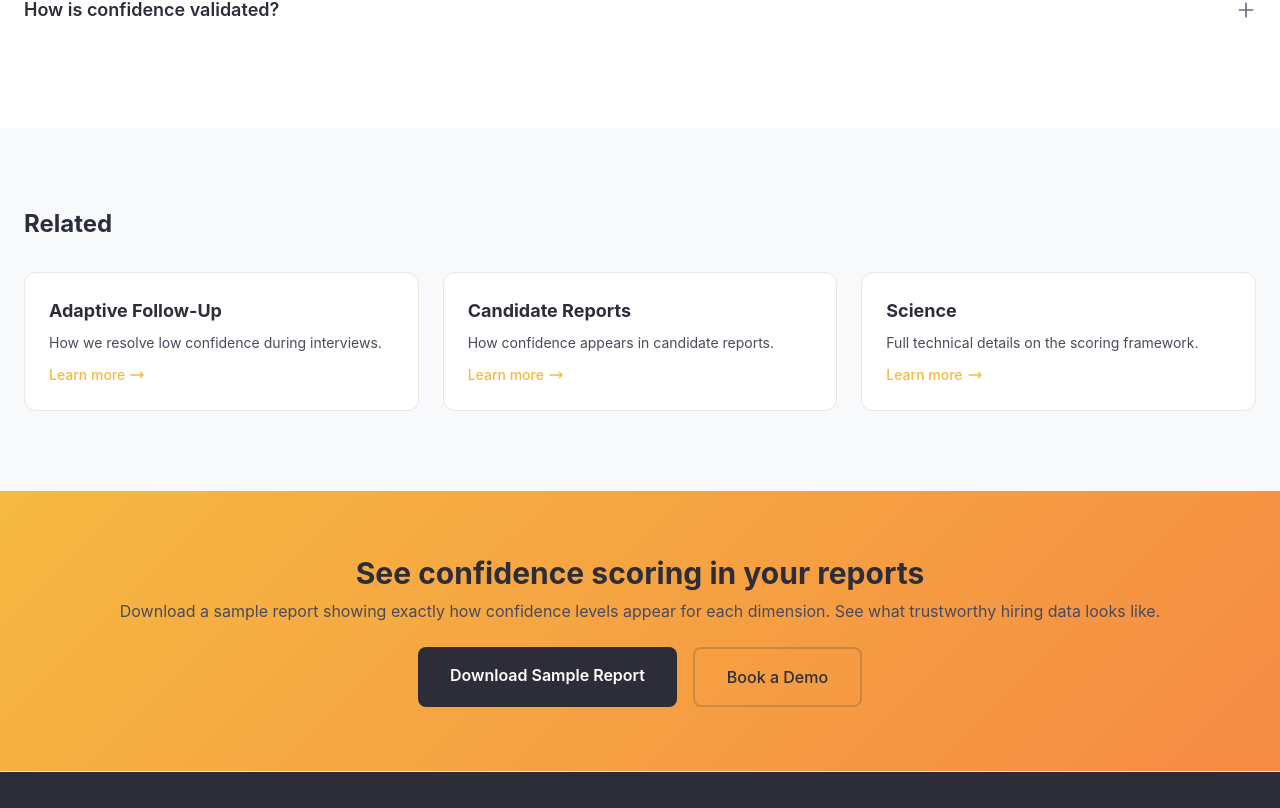
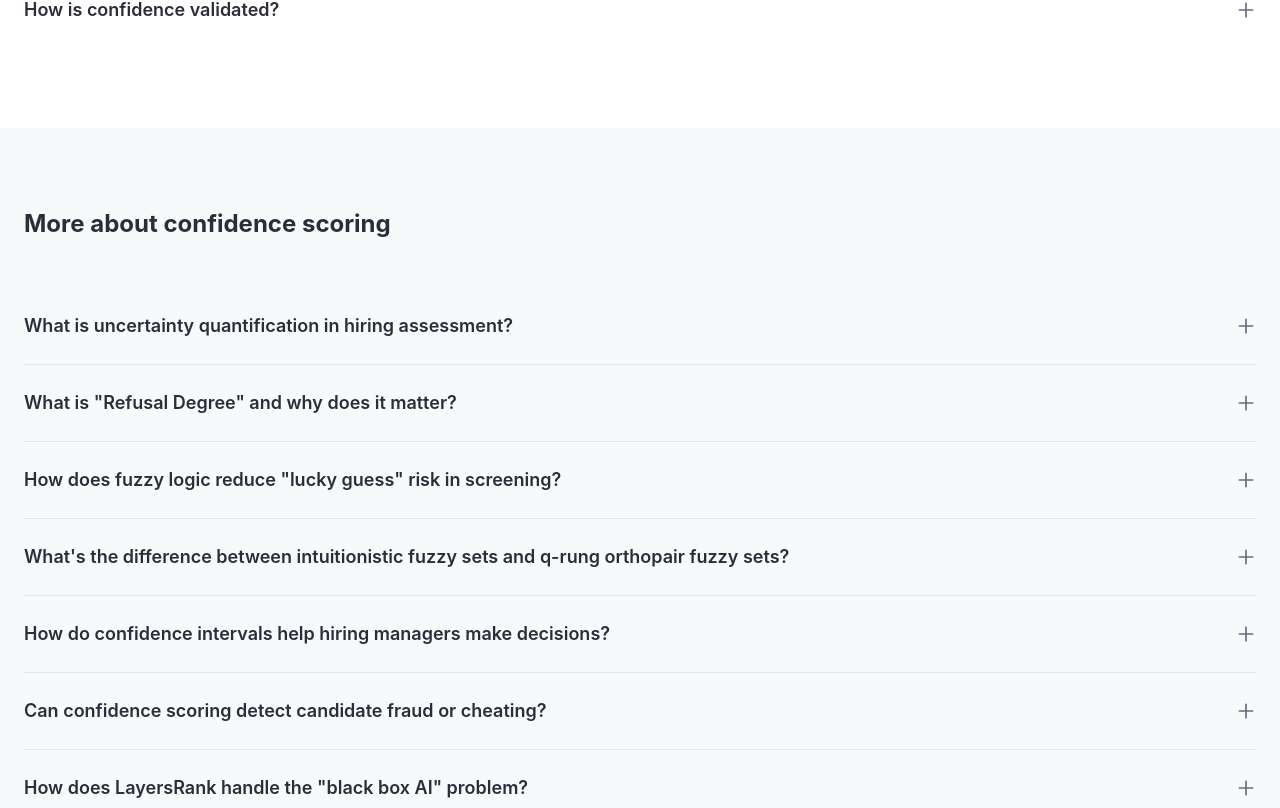
Before and after one commit to piyooshrai/LayersRankWeb, a Next.js app: page /product/confidence-scoring in a window 1280 px wide. Shown: the part 9632-10440 px from the top of the page. Built offline with nearby package versions, Linux system fonts and the light colour scheme.

Commit message:
Add long-tail SEO FAQ section to confidence-scoring page
https://claude.ai/code/session_018DE9Ho5mqaFhwHsjkAjGnU

```diff
--- a/app/product/confidence-scoring/page.tsx
+++ b/app/product/confidence-scoring/page.tsx
@@ -65,10 +65,41 @@ const faqs = [
   },
 ];
 
+const seoFaqs = [
+  {
+    q: 'What is uncertainty quantification in hiring assessment?',
+    a: 'Traditional assessments produce a single score (e.g., "74") that looks precise but hides how confident the evaluation is. Uncertainty quantification explicitly measures and reports this confidence. LayersRank uses fuzzy mathematics to produce scores with intervals: "74 ± 4, 87% confidence" tells you both the score AND how much to trust it.',
+  },
+  {
+    q: 'What is "Refusal Degree" and why does it matter?',
+    a: 'Refusal Degree (R) is the mathematical measure of evaluation uncertainty in our TR-q-ROFN framework. High R means the evidence doesn\'t clearly point to a positive or negative assessment — there\'s genuine ambiguity. For COOs and risk-focused leaders, a "we\'re not sure" signal is more valuable than a forced guess that could be wrong. R lets you know when to probe further rather than trusting a shaky score.',
+  },
+  {
+    q: 'How does fuzzy logic reduce "lucky guess" risk in screening?',
+    a: 'Multiple models evaluate every response independently. A candidate who gives one lucky strong answer will show high variance across models — semantic similarity might be high, but reasoning depth might be low. This disagreement surfaces as high Refusal Degree, triggering adaptive follow-up questions. Lucky guessers can\'t maintain consistency across probing.',
+  },
+  {
+    q: 'What\'s the difference between intuitionistic fuzzy sets and q-rung orthopair fuzzy sets?',
+    a: 'Intuitionistic fuzzy sets (Atanassov, 1986) require Truth + Falsity ≤ 1. q-Rung orthopair fuzzy sets (Yager, 2017) relax this to T^q + F^q ≤ 1, allowing greater flexibility in modeling uncertainty. With q=2 (Pythagorean fuzzy sets, which LayersRank uses), you get T² + F² ≤ 1 — allowing more nuanced representation of partial and conflicting evidence. The practical benefit: better handling of genuinely ambiguous evaluations.',
+  },
+  {
+    q: 'How do confidence intervals help hiring managers make decisions?',
+    a: 'A score of 74 with tight confidence (±2) means "definitely around 74." A score of 74 with wide confidence (±10) means "somewhere between 64 and 84." These require different decisions: the first is reliable enough to act on; the second suggests gathering more information. Without confidence intervals, both look the same — and you might make a wrong call on the uncertain one.',
+  },
+  {
+    q: 'Can confidence scoring detect candidate fraud or cheating?',
+    a: 'Partially. Our behavioral signals (typing patterns, paste events, tab switches) flag suspicious activity. More importantly, adaptive follow-up questions probe uncertain responses — cheaters who copied answers struggle to answer clarifying questions about content they didn\'t genuinely produce. The combination of behavioral monitoring and adaptive probing catches most integrity issues.',
+  },
+  {
+    q: 'How does LayersRank handle the "black box AI" problem?',
+    a: 'Complete transparency. Every score traces to specific evidence: which questions contributed, how each model evaluated responses, where models agreed or disagreed. When someone asks "why did this candidate score 74?", you can drill down to exact inputs and logic. This isn\'t just good practice — it\'s essential for compliance and continuous improvement.',
+  },
+];
+
 const faqSchema = {
   '@context': 'https://schema.org',
   '@type': 'FAQPage',
-  mainEntity: faqs.map((f) => ({
+  mainEntity: [...faqs, ...seoFaqs].map((f) => ({
     '@type': 'Question',
     name: f.q,
     acceptedAnswer: { '@type': 'Answer', text: f.a },
@@ -748,6 +779,31 @@ export default function ConfidenceScoringPage() {
         </div>
       </section>
 
+      {/* ── SEO FAQ ── */}
+      <section className="bg-paper-off py-20">
+        <div className="mx-auto max-w-7xl px-6">
+          <h2 className="text-2xl font-bold text-ink">More about confidence scoring</h2>
+          <div className="mt-12 divide-y divide-gray-200">
+            {seoFaqs.map((faq) => (
+              <details key={faq.q} className="group py-6">
+                <summary className="flex cursor-pointer items-center justify-between text-lg font-semibold text-ink">
+                  {faq.q}
+                  <svg
+                    className="h-5 w-5 shrink-0 text-ink-muted transition-transform group-open:rotate-45"
+                    fill="none"
+                    viewBox="0 0 24 24"
+                    stroke="currentColor"
+                  >
+                    <path strokeLinecap="round" strokeLinejoin="round" strokeWidth={2} d="M12 4v16m8-8H4" />
+                  </svg>
+                </summary>
+                <p className="mt-3 text-[15px] leading-relaxed text-ink-light">{faq.a}</p>
+              </details>
+            ))}
+          </div>
+        </div>
+      </section>
+
       {/* ── INTERNAL LINKS ── */}
       <section className="bg-paper-off py-20">
         <div className="mx-auto max-w-7xl px-6">
```
